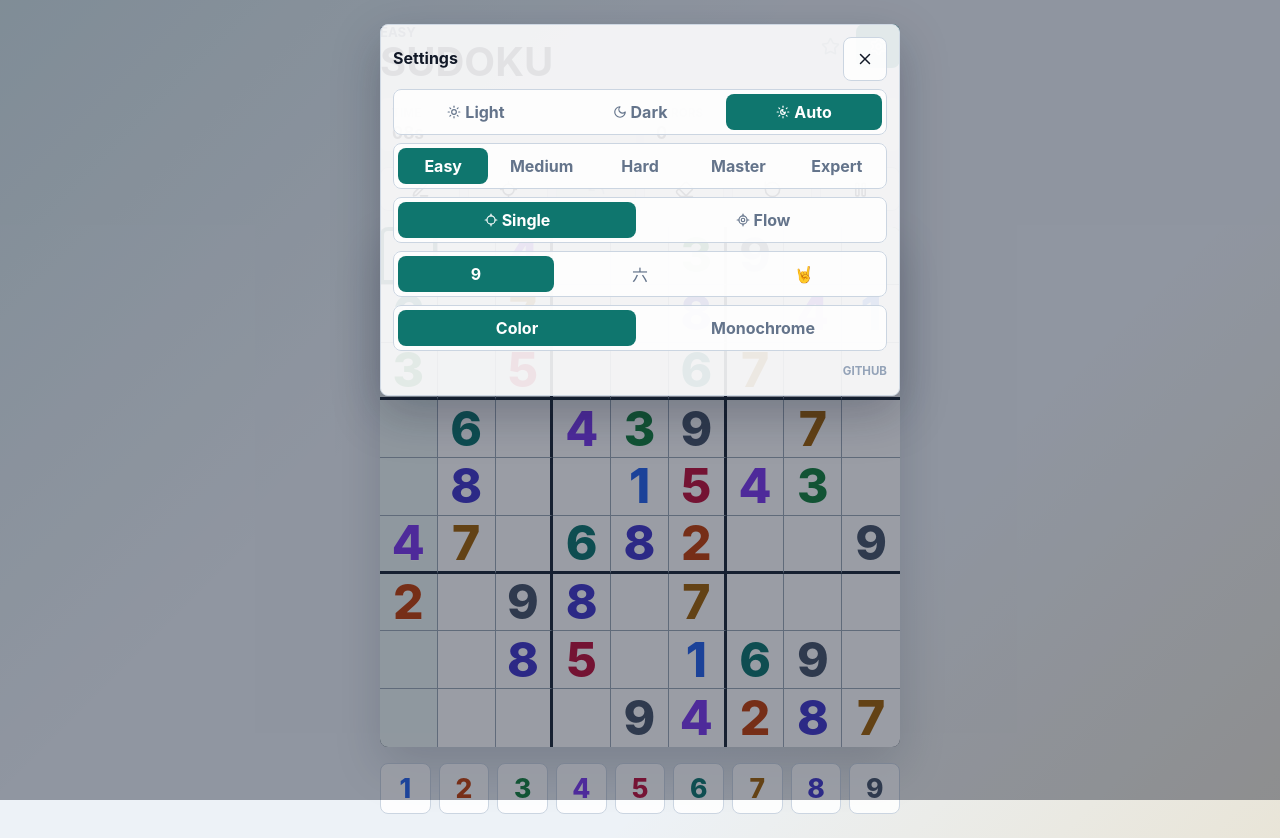
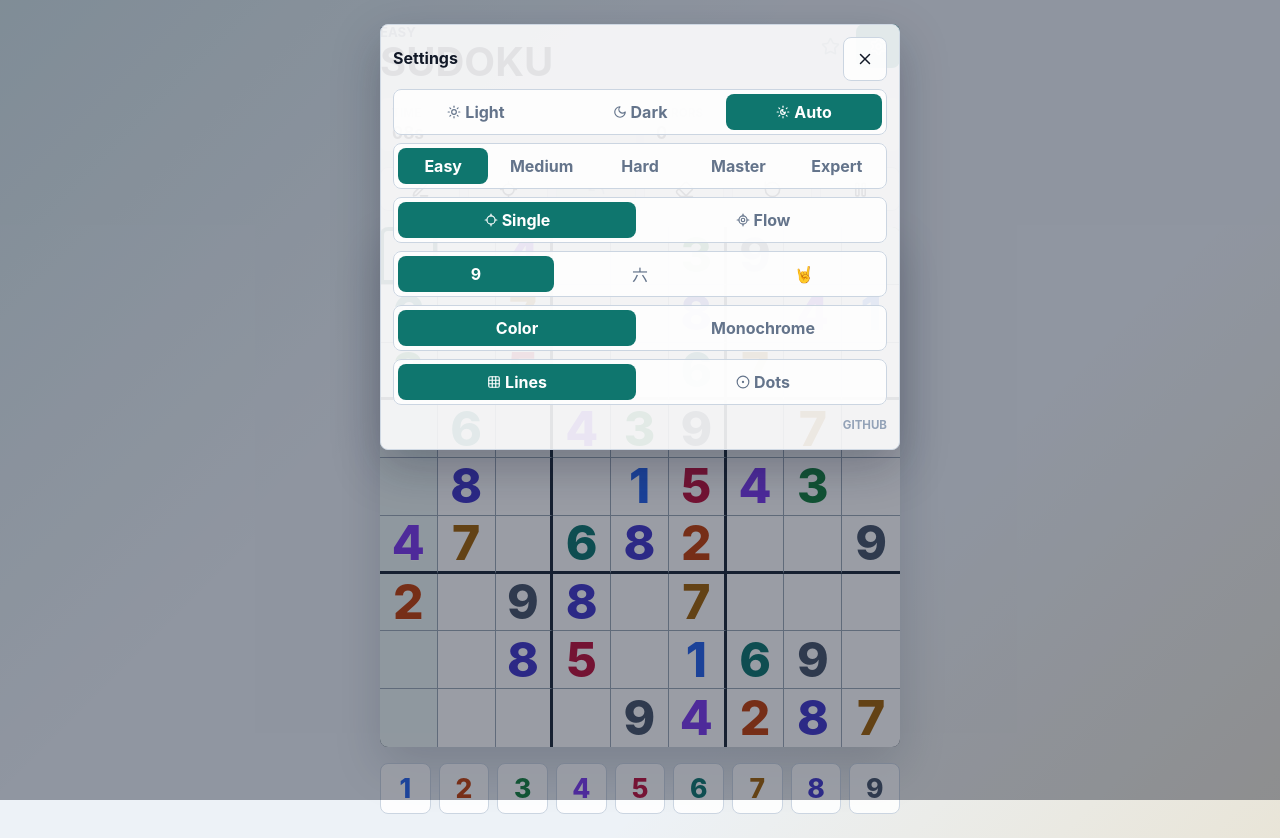
Before and after one commit to mgiberts/sudoku, a React app: page / in a window 1280 px wide. Both pictures are taken after a click on the button 878 px from the left and 46 px from the top of the page. Built offline with nearby package versions, Linux system fonts and the light colour scheme; the HTML template or start-up script is replaced by a standard one.

Commit message:
feat: add board dots style setting

```diff
--- a/src/Board.tsx
+++ b/src/Board.tsx
@@ -4,7 +4,7 @@ import { useGame } from "./SudokuContext";
 export const Board = () => {
 	const { state, dispatch } = useGame();
 	const {
-		settings: { inputStyle, numberColorScheme, symbolSet },
+		settings: { emptyCellDisplay, inputStyle, numberColorScheme, symbolSet },
 		symbols,
 		digits,
 		numberClasses,
@@ -16,7 +16,7 @@ export const Board = () => {
 
 	return (
 		<div
-			className={`grid9 board symbol-${symbolSet} numbers-${numberColorScheme}`}
+			className={`grid9 board symbol-${symbolSet} numbers-${numberColorScheme} empty-display-${emptyCellDisplay}`}
 		>
 			{state.cells.map((cell, index) => {
 				const row = Math.floor(index / 9);
@@ -55,6 +55,7 @@ export const Board = () => {
 						className={[
 							"cell",
 							cell.given ? "given" : "user-cell",
+							cell.value === null && cell.notes.length === 0 ? "empty" : "",
 							cell.invalid ? "invalid" : "",
 							state.selectedIndex === index ? "selected" : "",
 							sameUnit ? "same-unit" : "",
--- a/src/SettingsContext.tsx
+++ b/src/SettingsContext.tsx
@@ -11,6 +11,7 @@ import { symbolSets } from "./symbolSets";
 import type {
 	Difficulty,
 	Digit,
+	EmptyCellDisplay,
 	InputStyle,
 	NumberColorScheme,
 	SettingsState,
@@ -35,6 +36,7 @@ type SettingsContextValue = {
 	settings: SettingsState;
 	symbols: Record<Digit, string>;
 	updateDifficulty: (difficulty: Difficulty) => void;
+	updateEmptyCellDisplay: (emptyCellDisplay: EmptyCellDisplay) => void;
 	updateInputStyle: (inputStyle: InputStyle) => void;
 	updateNumberColorScheme: (numberColorScheme: NumberColorScheme) => void;
 	updateSymbolSet: (symbolSet: SymbolSet) => void;
@@ -63,6 +65,10 @@ export const SettingsProvider = ({ children }: { children: ReactNode }) => {
 			setSettings((current) => ({ ...current, difficulty }));
 		};
 
+		const updateEmptyCellDisplay = (emptyCellDisplay: EmptyCellDisplay) => {
+			setSettings((current) => ({ ...current, emptyCellDisplay }));
+		};
+
 		const updateInputStyle = (inputStyle: InputStyle) => {
 			setSettings((current) => ({ ...current, inputStyle }));
 		};
@@ -83,6 +89,7 @@ export const SettingsProvider = ({ children }: { children: ReactNode }) => {
 			settings,
 			symbols: symbolSets[settings.symbolSet],
 			updateDifficulty,
+			updateEmptyCellDisplay,
 			updateInputStyle,
 			updateNumberColorScheme,
 			updateSymbolSet,
--- a/src/SettingsPanel.tsx
+++ b/src/SettingsPanel.tsx
@@ -1,9 +1,19 @@
-import { Locate, LocateFixed, Moon, Sun, SunMoon } from "lucide-react";
+import {
+	CircleDot,
+	CircleOff,
+	Grid3X3,
+	Locate,
+	LocateFixed,
+	Moon,
+	Sun,
+	SunMoon,
+} from "lucide-react";
 import { ModalPanel } from "./ModalPanel";
 import { useSettings } from "./SettingsContext";
 import { symbolSetLabels, symbolSetOptions } from "./symbolSets";
 import type {
 	Difficulty,
+	EmptyCellDisplay,
 	InputStyle,
 	NumberColorScheme,
 	ThemeSetting,
@@ -23,6 +33,14 @@ const inputStyleLabels: Record<InputStyle, string> = {
 	flow: "Flow",
 };
 const inputStyleOptions = Object.keys(inputStyleLabels) as InputStyle[];
+
+const emptyCellDisplayLabels: Record<EmptyCellDisplay, string> = {
+	clean: "Lines",
+	dots: "Dots",
+};
+const emptyCellDisplayOptions = Object.keys(
+	emptyCellDisplayLabels,
+) as EmptyCellDisplay[];
 
 const themeLabels: Record<ThemeSetting, string> = {
 	light: "Light",
@@ -50,6 +68,7 @@ export const SettingsPanel = ({
 }) => {
 	const {
 		settings,
+		updateEmptyCellDisplay,
 		updateInputStyle,
 		updateNumberColorScheme,
 		updateSymbolSet,
@@ -128,6 +147,21 @@ export const SettingsPanel = ({
 					</button>
 				))}
 			</fieldset>
+			<fieldset className="segmented settings-control">
+				<legend>Empty cells</legend>
+				{emptyCellDisplayOptions.map((option) => (
+					<button
+						className={option === settings.emptyCellDisplay ? "active" : ""}
+						key={option}
+						onClick={() => updateEmptyCellDisplay(option)}
+						type="button"
+					>
+						{option === "clean" && <Grid3X3 size={14} />}
+						{option === "dots" && <CircleDot size={14} />}
+						{emptyCellDisplayLabels[option]}
+					</button>
+				))}
+			</fieldset>
 			<div className="settings-footer">
 				<a
 					href="https://github.com/mgiberts/sudoku"
--- a/src/storage.ts
+++ b/src/storage.ts
@@ -2,6 +2,7 @@ import type {
 	BestTime,
 	BestTimes,
 	Difficulty,
+	EmptyCellDisplay,
 	GameState,
 	InputStyle,
 	NumberColorScheme,
@@ -17,6 +18,7 @@ const STATS_STORAGE_KEY = "sudoku.stats.v1";
 const DEFAULT_DIFFICULTY: Difficulty = "easy";
 const DEFAULT_SETTINGS: SettingsState = {
 	difficulty: DEFAULT_DIFFICULTY,
+	emptyCellDisplay: "clean",
 	inputStyle: "single",
 	numberColorScheme: "color",
 	symbolSet: "digits",
@@ -29,6 +31,7 @@ const DIFFICULTIES = new Set<Difficulty>([
 	"master",
 	"expert",
 ]);
+const EMPTY_CELL_DISPLAYS = new Set<EmptyCellDisplay>(["clean", "dots"]);
 const INPUT_STYLES = new Set<InputStyle>(["single", "flow"]);
 const NUMBER_COLOR_SCHEMES = new Set<NumberColorScheme>([
 	"color",
@@ -101,6 +104,9 @@ const createSudokuStorage = () => {
 			return {
 				difficulty:
 					normalizeDifficulty(parsed.difficulty) ?? DEFAULT_SETTINGS.difficulty,
+				emptyCellDisplay:
+					normalizeEmptyCellDisplay(parsed.emptyCellDisplay) ??
+					DEFAULT_SETTINGS.emptyCellDisplay,
 				inputStyle:
 					normalizeInputStyle(parsed.inputStyle) ?? DEFAULT_SETTINGS.inputStyle,
 				numberColorScheme:
@@ -221,6 +227,14 @@ const normalizeInputStyle = (inputStyle?: string): InputStyle | null => {
 		: null;
 };
 
+const normalizeEmptyCellDisplay = (
+	emptyCellDisplay?: string,
+): EmptyCellDisplay | null => {
+	return EMPTY_CELL_DISPLAYS.has(emptyCellDisplay as EmptyCellDisplay)
+		? (emptyCellDisplay as EmptyCellDisplay)
+		: null;
+};
+
 const normalizeDigit = (digit: unknown): GameState["selectedDigit"] => {
 	return typeof digit === "number" &&
 		Number.isInteger(digit) &&
--- a/src/styles.css
+++ b/src/styles.css
@@ -31,6 +31,7 @@
 	--cell-selected: #d9f0eb;
 	--cell-matching: #fff7d6;
 	--cell-invalid: #fee4e2;
+	--cell-invalid-selected: #8a051b;
 	--shadow-board: rgba(15, 23, 42, 0.16);
 	--shadow-dialog: rgba(15, 23, 42, 0.28);
 	--backdrop: rgba(15, 23, 42, 0.42);
@@ -81,6 +82,7 @@
 	--cell-selected: #1d4f4c;
 	--cell-matching: #403720;
 	--cell-invalid: #4a252b;
+	--cell-invalid-selected: #8a051b;
 	--shadow-board: rgba(0, 0, 0, 0.38);
 	--shadow-dialog: rgba(0, 0, 0, 0.46);
 	--backdrop: rgba(3, 7, 12, 0.62);
@@ -125,6 +127,7 @@
 		--cell-selected: #1d4f4c;
 		--cell-matching: #403720;
 		--cell-invalid: #4a252b;
+		--cell-invalid-selected: #8a051b;
 		--shadow-board: rgba(0, 0, 0, 0.38);
 		--shadow-dialog: rgba(0, 0, 0, 0.46);
 		--backdrop: rgba(3, 7, 12, 0.62);
@@ -507,6 +510,20 @@ legend {
 	background: var(--cell-same-unit);
 }
 
+.board.empty-display-dots .cell {
+	border-bottom-color: transparent;
+	border-right-color: transparent;
+}
+
+.board.empty-display-dots .cell:nth-child(3n) {
+	border-right: 3px solid var(--grid-line);
+}
+
+.board.empty-display-dots .cell:nth-child(n + 19):nth-child(-n + 27),
+.cell:nth-child(n + 46):nth-child(-n + 54) {
+	border-bottom: 3px solid var(--grid-line);
+}
+
 .cell.selected {
 	box-shadow: inset 0 0 0 4px var(--accent-strong);
 	z-index: 2;
@@ -535,6 +552,22 @@ legend {
 
 .cell.invalid {
 	background: var(--cell-invalid);
+}
+
+.cell.invalid.selected {
+	box-shadow: inset 0 0 0 4px var(--cell-invalid-selected);
+}
+
+.board.empty-display-dots .cell.empty::before {
+	content: "";
+	width: 4px;
+	height: 4px;
+	border-radius: 999px;
+	background: var(--accent);
+	top: calc(50% - 2px);
+	left: calc(50% - 2px);
+	position: absolute;
+	opacity: 0.72;
 }
 
 .value {
--- a/src/types.ts
+++ b/src/types.ts
@@ -6,6 +6,7 @@ export type ThemeSetting = "light" | "dark" | "auto";
 export type SymbolSet = "digits" | "kanji" | "emoji";
 export type NumberColorScheme = "color" | "monochrome";
 export type InputStyle = "single" | "flow";
+export type EmptyCellDisplay = "clean" | "dots";
 
 export type BestTime = {
 	seconds: number;
@@ -16,6 +17,7 @@ export type BestTimes = Partial<Record<Difficulty, BestTime>>;
 
 export type SettingsState = {
 	difficulty: Difficulty;
+	emptyCellDisplay: EmptyCellDisplay;
 	inputStyle: InputStyle;
 	numberColorScheme: NumberColorScheme;
 	symbolSet: SymbolSet;
```
Also changed, not shown: 1 other file (tests, documents, lock files or other folders).
